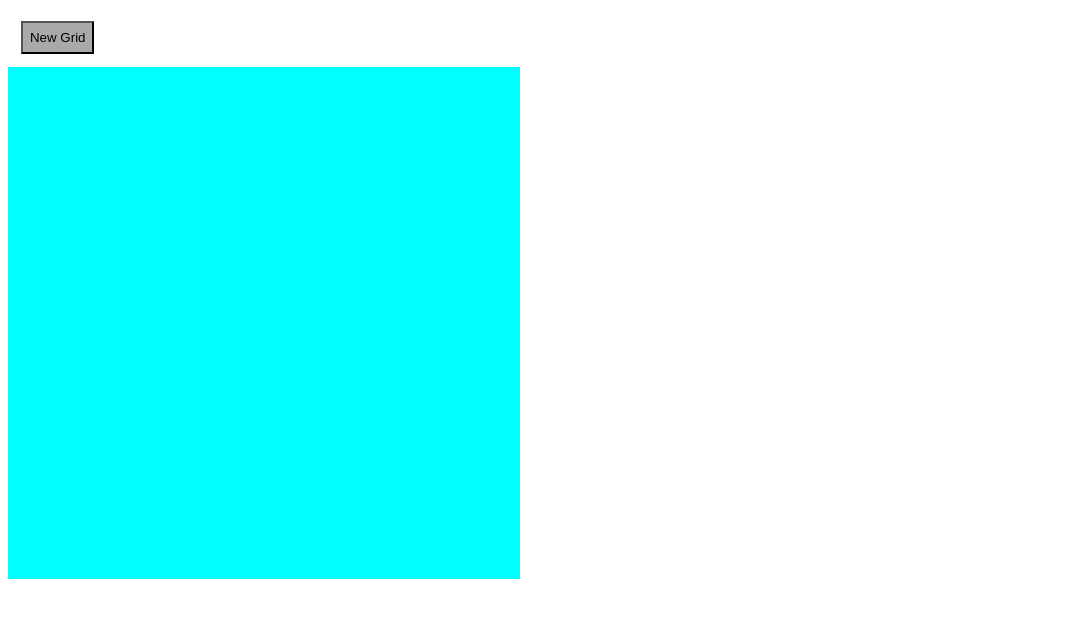
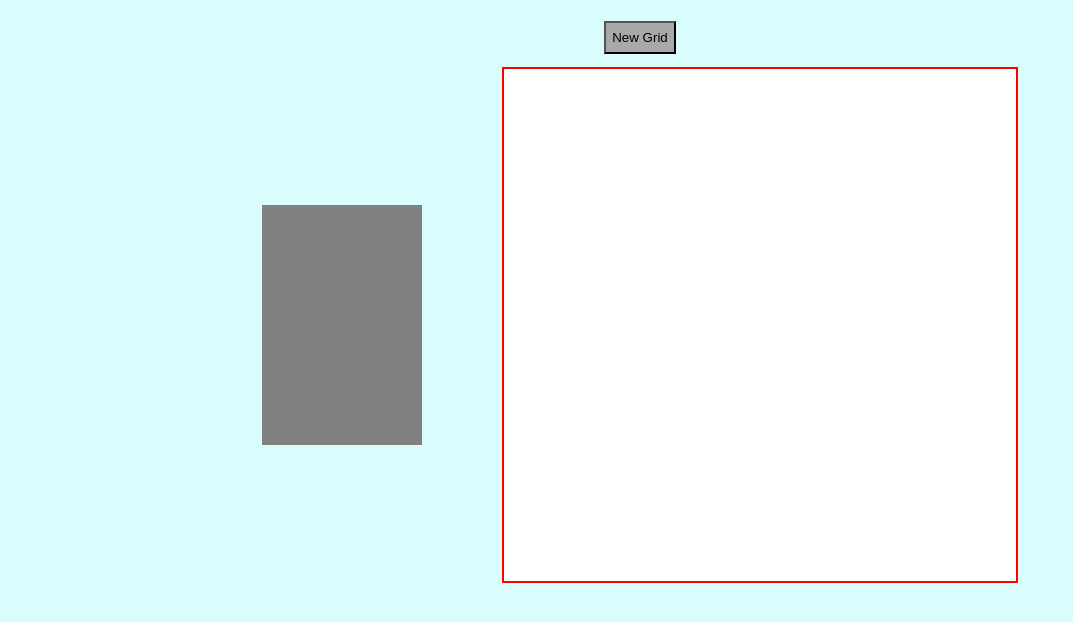
Before and after one commit to kopolo435/Etch-A-Sketch, a plain HTML site: page index.html in a window 1280 px wide. Shown: the whole page, without its empty margins (0-1073 px from the left). Drawn offline with Linux system fonts and the light colour scheme.

Commit message:
Centra los elementos en la pagina

```diff
--- a/style.css
+++ b/style.css
@@ -1,7 +1,29 @@
+body{
+    display: flex;
+    flex-direction: column;
+    align-items: center;
+    background-color: rgb(217, 252, 252);
+}
+
+main{
+    display: flex;
+    width: 100%;
+    justify-content: center;
+    gap: 5em;
+}
+
 #gridContainer{
     display: flex;
     flex-wrap: wrap;
     width: 32em;
+    border: 2px solid red;
+}
+
+#buttonSet{
+    background-color: gray;
+    flex: 0 1 10em;
+    height: 15em;
+    align-self: center;
 }
 
 #newGrid{
@@ -11,11 +33,12 @@
 }
 
 .gridItem{
-    background-color: #00ffff;
+    background-color: rgb(255, 255, 255);
     height: 2em;
     width: 2em;
 }
 
 .hoveredItem{
-  background-color: #00ffff52;
+    /*background-color: rgb(255, 255, 255);*/
+    background-color: aqua;
 }
```
